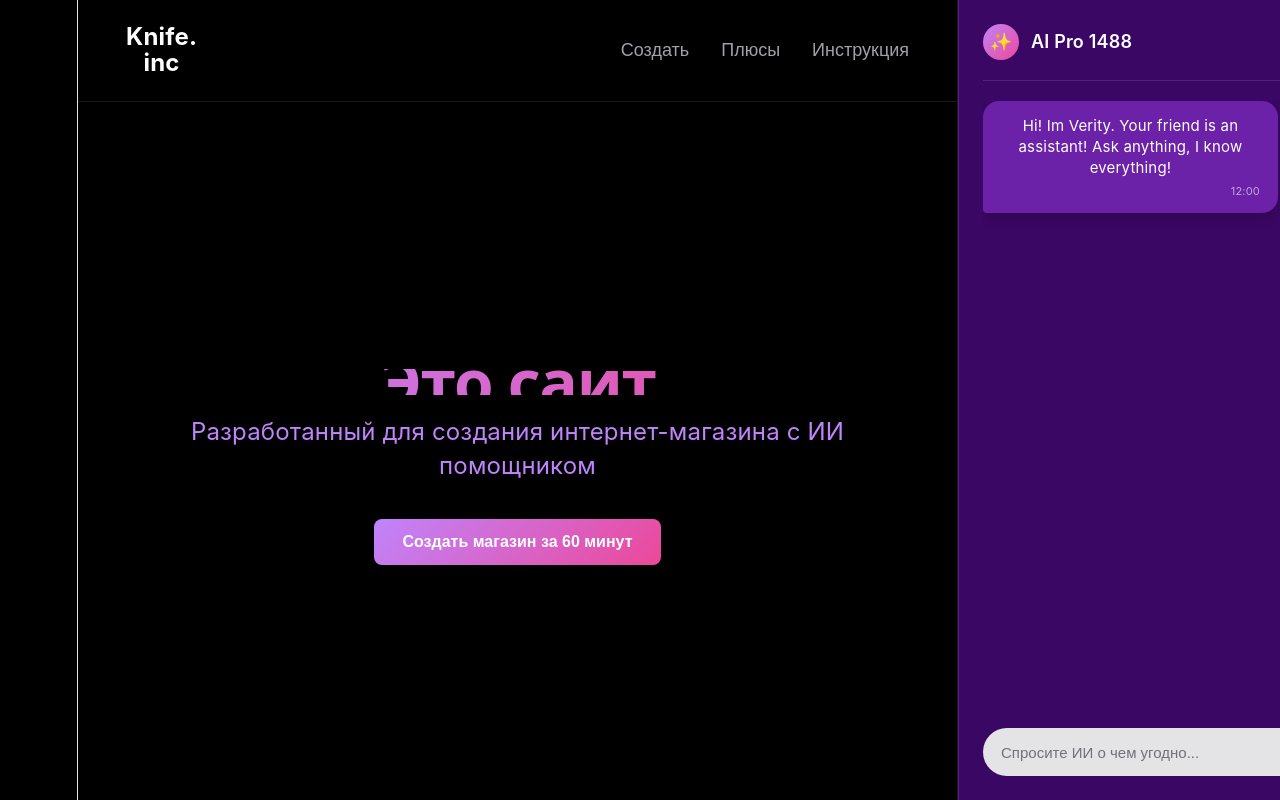
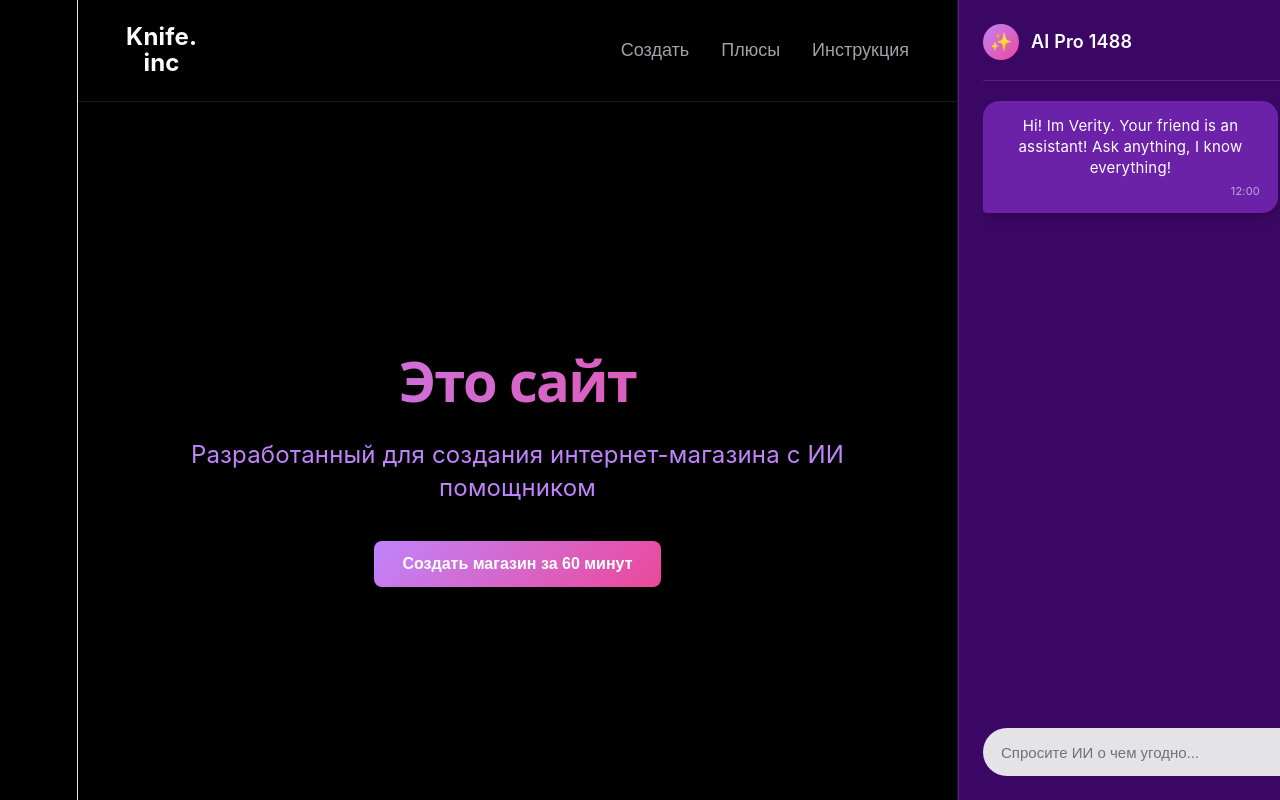
Before and after one commit to Riusanfo/AI-SaaS-Shop, a React (Vite) app: page / in a window 1280 px wide. Shown: the top 800 px of the page. Built offline with nearby package versions, Linux system fonts and the light colour scheme.

Commit message:
fix: adjust hero headline typography and container width to prevent clipping
Co-Authored-By: Claude Code <noreply@anthropic.com>

```diff
--- a/src/App.css
+++ b/src/App.css
@@ -70,17 +70,18 @@ body {
 
 .hero-pane {
   text-align: center;
-  max-width: 700px;
+  max-width: 800px;
+  width: 100%;
 }
 
 .hero-headline {
-  font-size: 64px;
+  font-size: 56px;
   font-weight: 800;
   background: linear-gradient(90deg, #c084fc, #ec4899);
   -webkit-background-clip: text;
   -webkit-text-fill-color: transparent;
-  margin-bottom: 20px;
-  letter-spacing: -0.02em;
+  margin-bottom: 24px;
+  line-height: 1.2;
 }
 
 .hero-subline {
```
